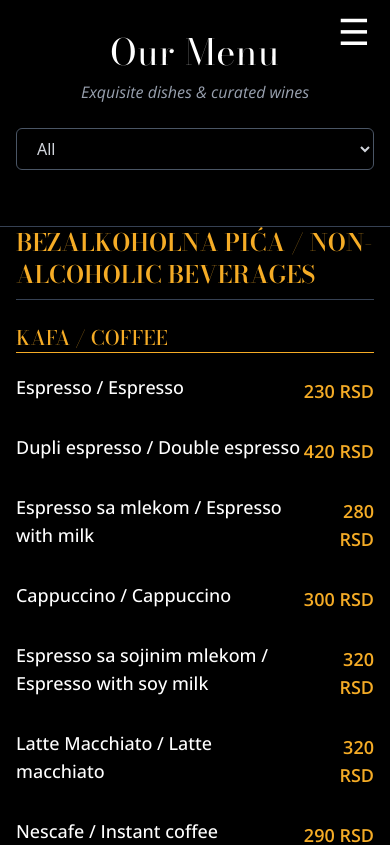
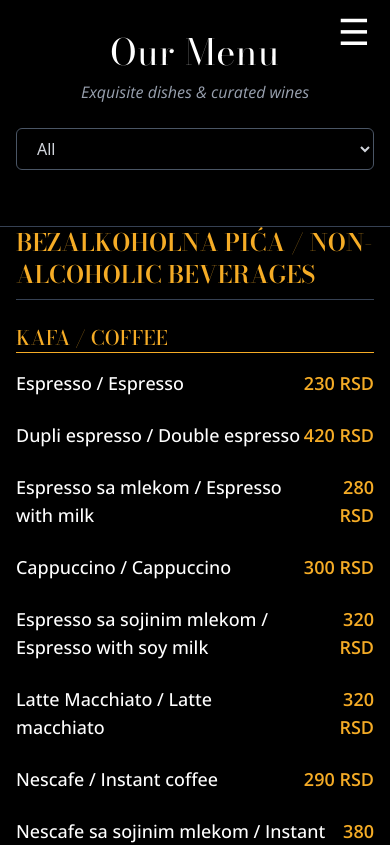
Before and after one commit to MihailoTerzic/wine-fine, a Next.js app: page /menu in a window 390 px wide. Shown: the top 845 px of the page. Built offline with nearby package versions, Linux system fonts and the light colour scheme.

Commit message:
opet za flasu i casu

```diff
--- a/app/menu/page.js
+++ b/app/menu/page.js
@@ -25,10 +25,8 @@ export default function MenuPage() {
   const filteredMenu = useMemo(() => {
     if (filter === "All") return menuData;
 
-    // Filter logic for when filter matches subcategory or category fallback
     return menuData
       .map((category) => {
-        // Case 1: items have subcategory
         const filteredSubcats = category.items.filter(
           (item) => item.subcategory === filter
         );
@@ -37,7 +35,6 @@ export default function MenuPage() {
           return { ...category, items: filteredSubcats };
         }
 
-        // Case 2: category without subcategories, check if category name matches filter
         if (
           category.category === filter &&
           category.items.length > 0 &&
@@ -56,7 +53,7 @@ export default function MenuPage() {
       <header className="text-center sticky top-0 bg-black py-8 border-b border-gray-700">
         <h1 className="text-4xl font-serif tracking-wide">Our Menu</h1>
         <p className="mt-2 text-gray-400 italic">Exquisite dishes & curated wines</p>
- <div className="max-w-7xl mx-auto px-4 sm:px-6 lg:px-8 py-6  bg-black z-10">
+        <div className="max-w-7xl mx-auto px-4 sm:px-6 lg:px-8 py-6 bg-black z-10">
           <select
             aria-label="Filter menu by category or subcategory"
             className="w-full sm:w-60 bg-black border border-gray-600 rounded-md px-4 py-2 text-gray-300 focus:outline-none focus:ring-2 focus:ring-[#f5ac26]"
@@ -75,8 +72,6 @@ export default function MenuPage() {
         </div>
       </header>
 
-
-
       <main className="flex-grow max-w-5xl mx-auto px-4 sm:px-6 lg:px-8 pb-12">
         {filteredMenu.map((category, catIdx) => (
           <div key={catIdx} className="mb-12">
@@ -88,7 +83,9 @@ export default function MenuPage() {
             {category.items[0]?.subcategory ? (
               category.items.map((subcat, subcatIdx) => (
                 <section key={subcatIdx} className="mb-8">
-                  <h3 className="text-xl text-[#f5ac26] font-medium mb-4 border-b">{subcat.subcategory}</h3>
+                  <h3 className="text-xl text-[#f5ac26] font-medium mb-4 border-b">
+                    {subcat.subcategory}
+                  </h3>
                   <div className="space-y-6">
                     {subcat.items.map((item, itemIdx) => (
                       <div
@@ -101,16 +98,22 @@ export default function MenuPage() {
                             <p className="text-sm text-gray-400">{item.description}</p>
                           )}
                         </div>
-                        <span className="mt-2 sm:mt-0 text-lg font-semibold text-end text-[#f5ac26]">
-                          {item.price} RSD
-                        </span>
+                        <div className="text-right text-lg font-semibold text-[#f5ac26]">
+                          {item.price && <span>{item.price} RSD</span>}
+                          {item.priceGlass && (
+                             <div>
+                          <span className="block">{item.priceGlass} | {item.priceBottle} RSD</span>
+
+                        </div>
+                          )}
+                        </div>
                       </div>
                     ))}
                   </div>
                 </section>
               ))
             ) : (
-              /* Else, render items directly (no subcategories) */
+              // Else, render items directly (no subcategories)
               <div className="space-y-6">
                 {category.items.map((item, itemIdx) => (
                   <div
@@ -123,9 +126,15 @@ export default function MenuPage() {
                         <p className="text-sm text-gray-400">{item.description}</p>
                       )}
                     </div>
-                    <span className="mt-2 sm:mt-0 text-lg font-semibold text-[#f5ac26]">
-                      {item.price} RSD
-                    </span>
+                    <div className="text-right text-lg font-semibold text-[#f5ac26]">
+                      {item.price && <span>{item.price} RSD</span>}
+                      {item.priceGlass && (
+                        <div>
+                          <span className="block">{item.priceGlass} | {item.priceBottle} RSD</span>
+
+                        </div>
+                      )}
+                    </div>
                   </div>
                 ))}
               </div>
```
Lines whose indentation alone changed are shown as unchanged.
